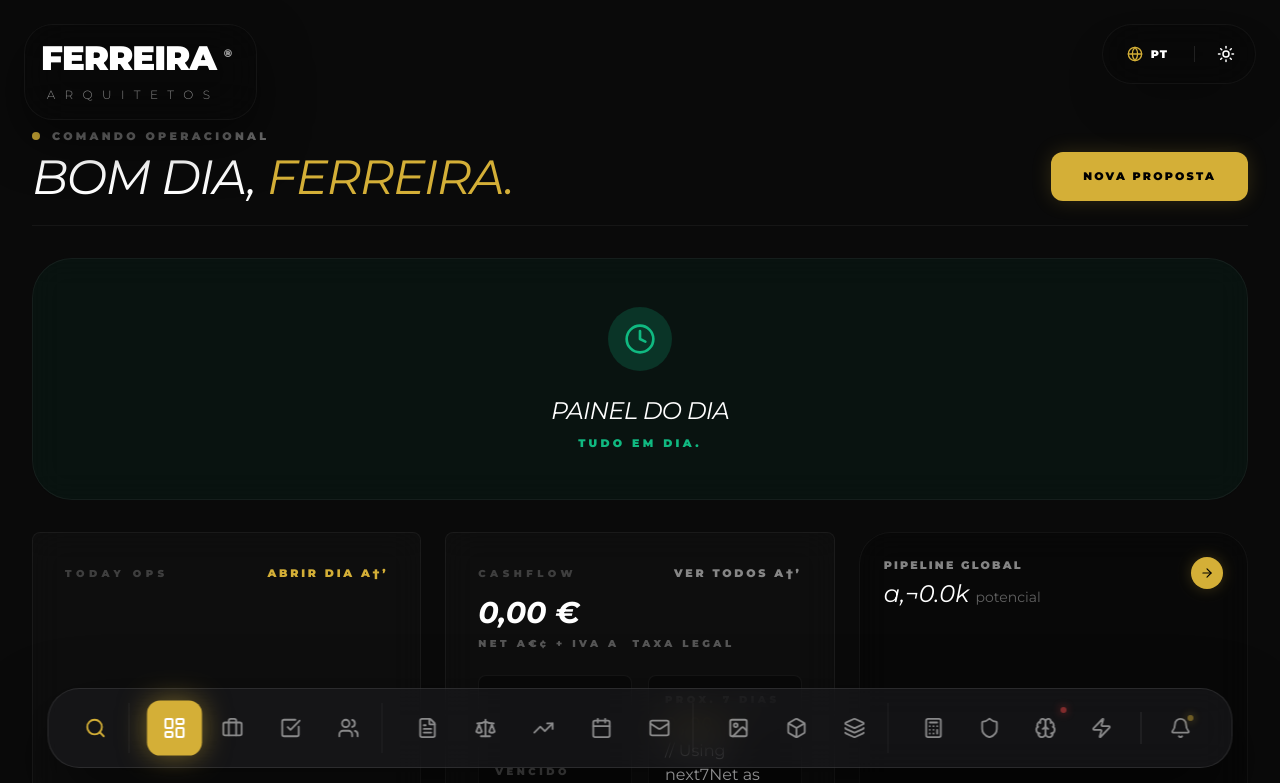
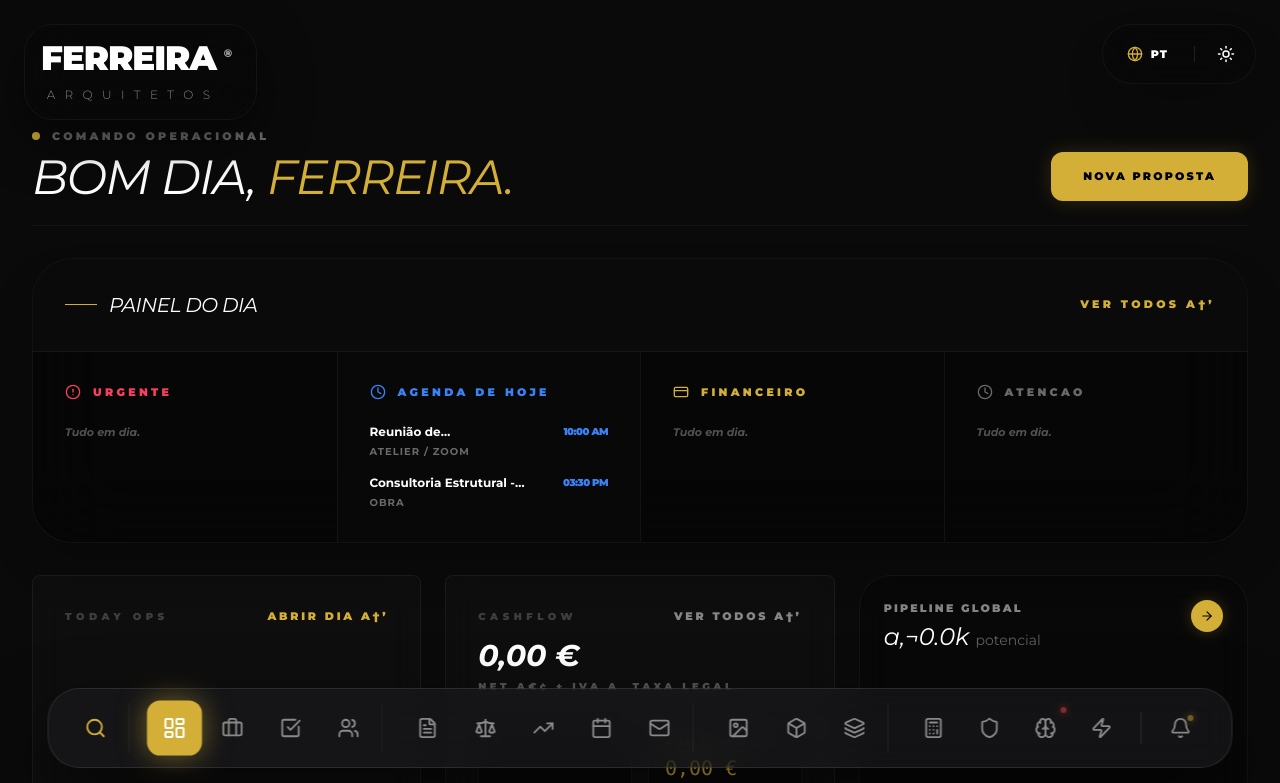
Before and after one commit to Jmrferreirarq/Workspace-FA-360, a React (Vite) app: page /#/ in a window 1280 px wide. Shown: the top 783 px of the page. Built offline with nearby package versions, Linux system fonts and the light colour scheme; a web font is replaced by a local one.

Commit message:
feat: update dashboard services and proposal generator

```diff
--- a/components/ProposalGenerator.tsx
+++ b/components/ProposalGenerator.tsx
@@ -1116,7 +1116,7 @@ export default function ProposalGenerator({ isOpen }: { isOpen: boolean }) {
             className="fixed inset-0 z-[100] bg-black/90 backdrop-blur-xl flex justify-center overflow-y-auto p-4 md:p-20"
           >
             <div className="relative w-full max-w-[900px]">
-              <div className="fixed top-10 left-10 flex items-center gap-4">
+              <div className="fixed top-10 left-[340px] flex items-center gap-4">
                 <button
                   onClick={() => setShowPreview(false)}
                   className="flex items-center gap-3 px-6 py-4 bg-luxury-gold text-black rounded-full font-black uppercase tracking-widest hover:scale-105 transition-all shadow-[0_10px_30px_rgba(212,175,55,0.4)]"
--- a/components/dashboard/DayPanel.tsx
+++ b/components/dashboard/DayPanel.tsx
@@ -24,11 +24,28 @@ interface DashboardProject {
   nextActionDate?: string;
 }
 
+interface DashboardMeeting {
+  id: string;
+  title: string;
+  location: string;
+  startTime: string;
+  endTime: string;
+}
+
+interface DashboardMeeting {
+  id: string;
+  title: string;
+  location: string;
+  startTime: string;
+  endTime: string;
+}
+
 interface DayPanelProps {
   data: {
     urgentTasks: DashboardTask[];
     urgentPayments: DashboardPayment[];
     idleProjects: DashboardProject[];
+    todayMeetings: DashboardMeeting[];
   };
 }
 
@@ -38,7 +55,7 @@ export default function DayPanel({ data }: DayPanelProps) {
   // eslint-disable-next-line
   const now = Date.now(); // Fix purity warning
 
-  const hasHighlights = data.urgentTasks.length > 0 || data.urgentPayments.length > 0 || data.idleProjects.length > 0;
+  const hasHighlights = data.urgentTasks.length > 0 || data.urgentPayments.length > 0 || data.idleProjects.length > 0 || data.todayMeetings.length > 0;
 
   if (!hasHighlights) {
     return (
@@ -64,7 +81,7 @@ export default function DayPanel({ data }: DayPanelProps) {
         </button>
       </div>
 
-      <div className="grid grid-cols-1 lg:grid-cols-3 divide-y lg:divide-y-0 lg:divide-x divide-black/5 dark:divide-white/5">
+      <div className="grid grid-cols-1 md:grid-cols-2 lg:grid-cols-4 divide-y md:divide-y-0 md:divide-x divide-black/5 dark:divide-white/5">
 
         {/* SECTION: URGENTE */}
         <div className="p-8 space-y-6">
@@ -91,8 +108,35 @@ export default function DayPanel({ data }: DayPanelProps) {
           </div>
         </div>
 
+        {/* SECTION: AGENDA */}
+        <div className="p-8 space-y-6 bg-black/[0.01] dark:bg-white/[0.01]">
+          <div className="flex items-center gap-3 mb-2">
+            <Clock size={16} className="text-blue-500" />
+            <h4 className="text-[11px] font-black uppercase tracking-[0.3em] text-blue-500">{t('day_panel_today_meetings')}</h4>
+          </div>
+          <div className="space-y-4">
+            {data.todayMeetings && data.todayMeetings.length > 0 ? data.todayMeetings.map((meet) => (
+              <div
+                key={meet.id}
+                onClick={() => navigate('/calendar')}
+                className="group cursor-pointer"
+              >
+                <div className="flex justify-between items-start mb-1">
+                  <span className="text-xs font-bold text-luxury-charcoal dark:text-white group-hover:text-luxury-gold transition-colors line-clamp-1">{meet.title}</span>
+                  <span className="text-[10px] font-black text-blue-500 uppercase tracking-tighter whitespace-nowrap ml-2">
+                    {new Date(meet.startTime).toLocaleTimeString([], { hour: '2-digit', minute: '2-digit' })}
+                  </span>
+                </div>
+                <p className="text-[10px] font-bold text-luxury-charcoal/40 dark:text-white/40 uppercase tracking-widest">{meet.location}</p>
+              </div>
+            )) : (
+              <p className="text-[11px] font-bold text-luxury-charcoal/30 dark:text-white/30 italic">{t('day_panel_no_urgent')}</p>
+            )}
+          </div>
+        </div>
+
         {/* SECTION: FINANCEIRO */}
-        <div className="p-8 space-y-6 bg-black/[0.01] dark:bg-white/[0.01]">
+        <div className="p-8 space-y-6">
           <div className="flex items-center gap-3 mb-2">
             <CreditCard size={16} className="text-luxury-gold" />
             <h4 className="text-[11px] font-black uppercase tracking-[0.3em] text-luxury-gold">{t('day_panel_financial')}</h4>
@@ -109,7 +153,9 @@ export default function DayPanel({ data }: DayPanelProps) {
                   <span className="text-[11px] font-serif italic text-luxury-gold">{Math.round(pay.amountNet).toLocaleString()}a‚¬</span>
                 </div>
                 <div className="flex justify-between items-center text-[10px] font-black uppercase tracking-tighter text-luxury-charcoal/40 dark:text-white/40">
-                  <span>{pay.status}</span>
+                  <span className={(new Date(pay.date).getTime()) < (now - 30 * 86400000) ? "text-rose-500 font-black animate-pulse" : ""}>
+                    {(new Date(pay.date).getTime()) < (now - 30 * 86400000) ? t('day_panel_overdue_alert') : pay.status}
+                  </span>
                   <span>{new Date(pay.date).toLocaleDateString()}</span>
                 </div>
               </div>
--- a/pages/DashboardPage.tsx
+++ b/pages/DashboardPage.tsx
@@ -31,13 +31,14 @@ export default function Dashboard() {
   const loadData = async () => {
     try {
       // 1. Fetch Raw Data
-      const [tasks, payments, projects, proposals, timeLogs, dailyBriefing] = await Promise.all([
+      const [tasks, payments, projects, proposals, timeLogs, dailyBriefing, meetings] = await Promise.all([
          fa360.listTasks(),
          fa360.listPayments ? fa360.listPayments() : Promise.resolve([]),
          fa360.listProjects(),
          fa360.listProposals(),
          fa360.listTimeLogs ? fa360.listTimeLogs() : Promise.resolve([]),
-         fa360.getDailyBriefing()
+         fa360.getDailyBriefing(),
+         fa360.listEvents ? fa360.listEvents() : Promise.resolve([])
       ]);
 
       // 2. Build View Model via Service
@@ -52,7 +53,8 @@ export default function Dashboard() {
             hours: (l.duration || 0) / 60,
             projectId: l.projectId
           })),
-          syncLog: dailyBriefing?.metrics?.neuralStatus
+          syncLog: dailyBriefing?.metrics?.neuralStatus,
+          meetings: meetings || []
       });
 
       setVm(built);
--- a/services/dashboardData.service.ts
+++ b/services/dashboardData.service.ts
@@ -2,6 +2,7 @@ type Task = { id: string; title: string; deadline: string; completed: boolean; p
 type Payment = { id: string; title: string; amountNet: number; vatRate: number; date: string; status: 'paid' | 'pending' | 'overdue'; projectId?: string };
 type Project = { id: string; title: string; client?: string; status: string; nextActionDate?: string; riskFlag?: string; nextMilestone?: string; projectId?: string; name?: string; progress?: number };
 type TimeEntry = { date: string; owner: string; hours: number; projectId?: string };
+type Meeting = { id: string; title: string; location: string; startTime: string; endTime: string; projectId?: string };
 
 const toDate = (s: string) => new Date(s);
 const today = () => new Date();
@@ -17,7 +18,7 @@ const getStartOfWeek = (d: Date) => {
 };
 
 export class DashboardDataService {
-  async build(input: { tasks: Task[]; payments: Payment[]; projects: Project[]; proposals: any[]; timeEntries?: TimeEntry[]; syncLog?: any }) {
+  async build(input: { tasks: Task[]; payments: Payment[]; projects: Project[]; proposals: any[]; timeEntries?: TimeEntry[]; syncLog?: any; meetings?: Meeting[] }) {
     const now = today();
     // Reset time part for accurate date comparison
     now.setHours(0,0,0,0);
@@ -59,8 +60,9 @@ export class DashboardDataService {
 
     const dailyHighlights = {
       urgentTasks: input.tasks.filter(t => !t.completed && (toDate(t.deadline) <= now)).slice(0, 3),
-      urgentPayments: next7Payments.slice(0, 2),
-      idleProjects: idleProjects.slice(0, 2)
+      urgentPayments: input.payments.filter(p => p.status !== 'paid' && toDate(p.date) < addDays(now, -30)).slice(0, 2), // Older than 30 days
+      idleProjects: idleProjects.slice(0, 2),
+      todayMeetings: (input.meetings || []).filter(m => toDate(m.startTime).toDateString() === now.toDateString()).slice(0, 3)
     };
 
     // 2. Critical Alerts View Model
--- a/services/fa360.ts
+++ b/services/fa360.ts
@@ -250,7 +250,10 @@ const fa360 = {
     const projects = await fa360.listProjects();
     const proposals = await fa360.listProposals();
     const expenses = await fa360.listExpenses();
+    const payments = await fa360.listPayments();
     const now = new Date();
+
+    const overduePayments = payments.filter((p: any) => p.status !== 'paid' && new Date(p.date) < now);
 
     // 1. Today Ops
     const todayTasks = tasks.filter(t => {
@@ -345,8 +348,8 @@ const fa360 = {
 
     return {
       tasks: todayTasks,
-      meetings: [],
-      pendingInvoices: 0,
+      meetings: await fa360.listEvents(),
+      pendingInvoices: overduePayments.length,
       stalledProjects: stalled.length,
       metrics
     };
@@ -381,8 +384,28 @@ const fa360 = {
   },
 
   listEvents: async () => {
-    // Current date for default context
-    return [];
+    const today = new Date();
+    const isoDate = today.toISOString().split('T')[0];
+
+    // Mocking 2-3 meetings for today
+    return [
+      {
+        id: 'evt-001',
+        title: 'Reunião de Acompanhamento - Moradia Cascais',
+        location: 'Atelier / Zoom',
+        startTime: `${isoDate}T10:00:00Z`,
+        endTime: `${isoDate}T11:00:00Z`,
+        projectId: 'P001'
+      },
+      {
+        id: 'evt-002',
+        title: 'Consultoria Estrutural - Loteamento Estoril',
+        location: 'Obra',
+        startTime: `${isoDate}T15:30:00Z`,
+        endTime: `${isoDate}T17:00:00Z`,
+        projectId: 'P002'
+      }
+    ];
   },
 
   getAIRecommendations: async (category: 'FINANCIAL' | 'CALENDAR') => {
--- a/services/translations.ts
+++ b/services/translations.ts
@@ -275,6 +275,8 @@ export const translations = {
     day_panel_idle_desc: "Sem acao ha",
     day_panel_days: "dias",
     day_panel_due_today: "Para hoje",
+    day_panel_today_meetings: "Agenda de Hoje",
+    day_panel_overdue_alert: "ATRASO CRITICO",
     timer_started: "Cronometro iniciado",
     timer_stopped: "Cronometro parado",
     timer_logged: "Horas registadas",
@@ -669,6 +671,8 @@ export const translations = {
     day_panel_idle_desc: "No action for",
     day_panel_days: "days",
     day_panel_due_today: "Due today",
+    day_panel_today_meetings: "Today's Agenda",
+    day_panel_overdue_alert: "CRITICAL DELAY",
     timer_started: "Timer started",
     timer_stopped: "Timer stopped",
     timer_logged: "Time logged",
```
